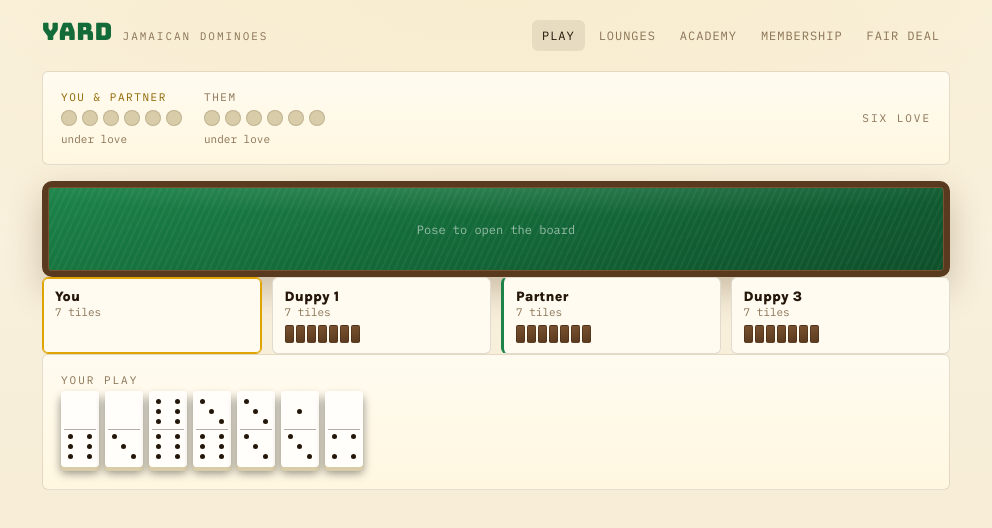
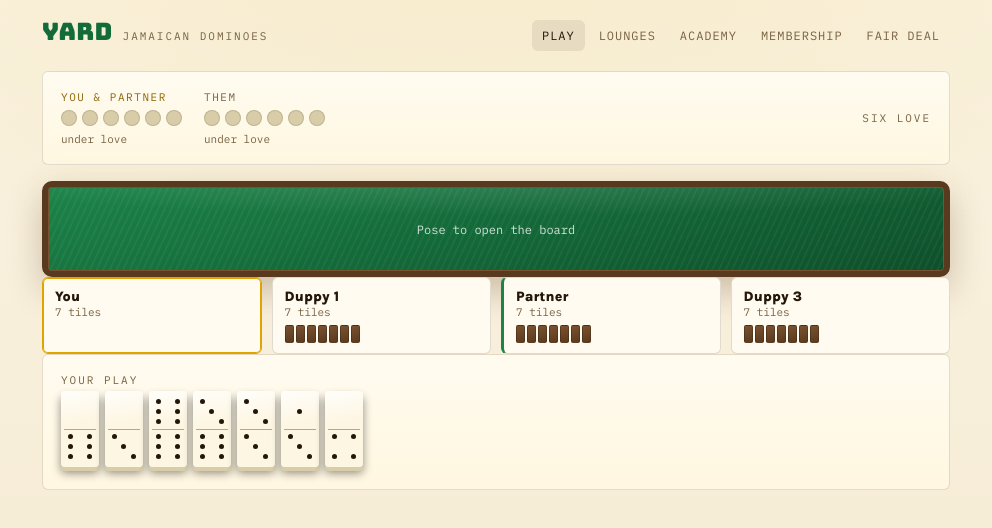
Before and after one commit to Shan12377/yard-dominoes, a website built with Vite: page apps/web/index.html in a window 1280 px wide. Both pictures are taken after a click on the button "Deal". Shown: the whole page, without its empty margins (144-1136 px from the left). Built offline with nearby package versions, Linux system fonts and the light colour scheme.

Commit message:
fix: WCAG AA contrast fixes and tile gradient collision from final review
- --muted #8A7355 -> #786243: cleared 4.07:1/4.35:1 on --sand/--sand-hi,
  under the 4.5:1 minimum for the body copy it's used in (.lesson p,
  .lounge-card .desc, .tier-card li, .offline-note, .badge.yardie).
- --bone #FFFEFA -> #FDF6E3: was identical to the tile gradient's own
  hardcoded first stop, flattening every tile face to a solid fill instead
  of the intended top-light gradient. Now distinct from both --sand-hi and
  the gradient's own #FFFEFA stop.
- .line:empty::after placeholder ("Pose to open the board") alpha
  0.55 -> 0.8: was ~3.14:1 against the felt, now ~4.84:1.

Values match .claude/rules/design.md, which the previous task already
updated to these exact numbers.

```diff
--- a/apps/web/src/styles.css
+++ b/apps/web/src/styles.css
@@ -22,12 +22,12 @@
   --gold-hi:    #F4C430;
   --gold-deep:  #8F6600;
 
-  --bone:       #FFFEFA;
+  --bone:       #FDF6E3;
   --bone-shade: #D9CCA8;
   --pip:        #241608;
 
   --ink:   #241608;
-  --muted: #8A7355;
+  --muted: #786243;
 
   --blood:      #C0392B;
 
@@ -197,7 +197,7 @@ label.field { display: grid; gap: 5px; font-size: 12px; color: var(--muted); }
 .line:empty { display: flex; }
 .line:empty::after {
   content: 'Pose to open the board';
-  font-family: var(--mono); font-size: 12px; color: rgba(255,255,255,0.55);
+  font-family: var(--mono); font-size: 12px; color: rgba(255,255,255,0.8);
   margin: auto;
 }
 
```
